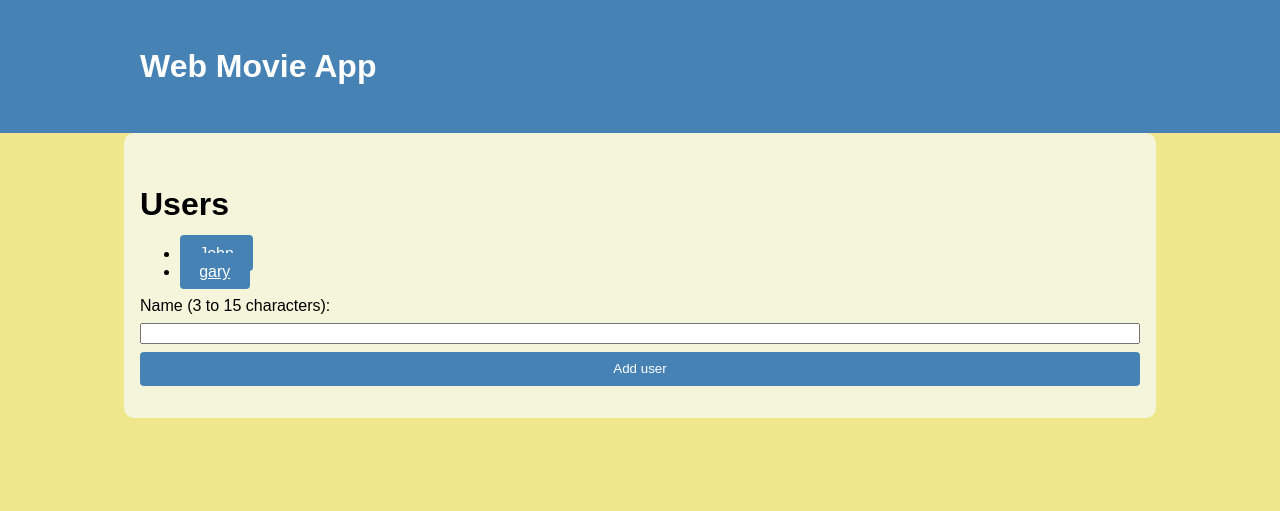
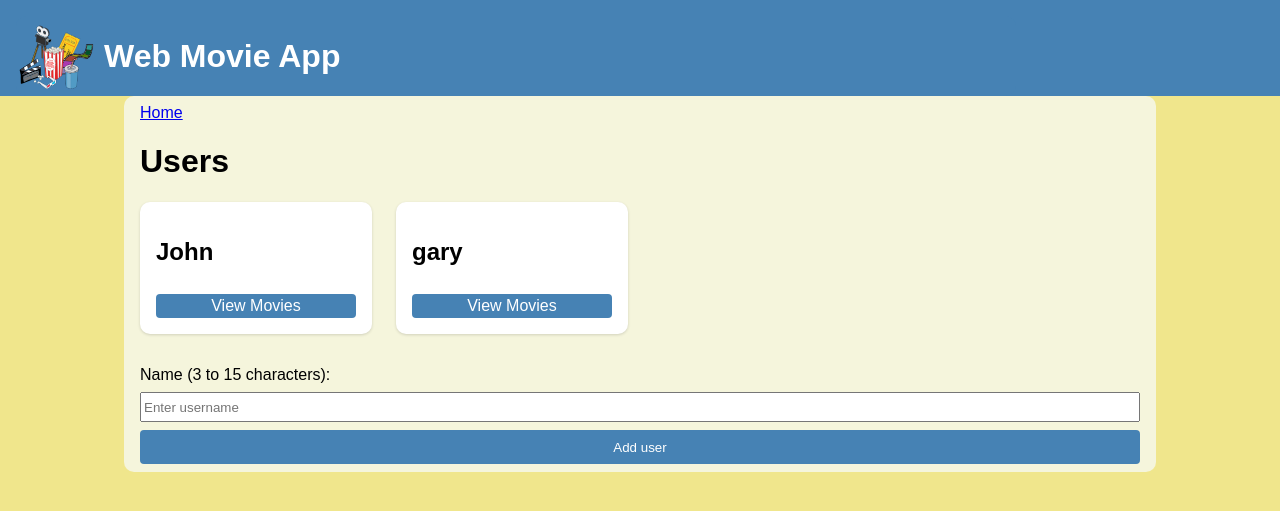
Before and after one commit to dembag/movie-web-app, a Flask app: page / in a window 1280 px wide. Shown: the top 511 px of the page. Run offline with Flask 3, Linux system fonts and the light colour scheme.

Commit message:
Completed style.css. Removed test database.

```diff
--- a/static/style.css
+++ b/static/style.css
@@ -4,15 +4,29 @@ body {
     margin: 0;
 }
 
+/* ---------- Page Layout ---------- */
+.container {
+    max-width: 1000px;
+    margin: 0 auto;
+    padding: 0.5rem 1rem;
+    background-color: beige;
+    border-radius: 10px;
+}
+
+/* ---------- Nav Bar ----------*/
 nav {
     background: steelblue;
     padding:1rem;
+    height: 4rem;
 }
 
 nav .container {
     display: flex;
+    max-width: 1000px;
     align-items: center;
     background-color: steelblue;
+    padding: 0;
+    margin: 0;
 }
 
 .logo {
@@ -30,21 +44,19 @@ nav .container {
     opacity: 0.8;
 }
 
-/* ---------- Page Layout ---------- */
-.container {
-    max-width: 1000px;
-    margin: 0 auto;
-    padding: 2rem 1rem;
-    background-color: beige;
-    border-radius: 10px;
+.movies-logo {
+    height: 80px;
+    padding: 0;
+    margin: 0 0.5rem 0 0;
 }
+
 
 /* ---------- Error Message ---------- */
 .error {
     color: red;
 }
 
-/* ---------- Movie Cards ---------- */
+/* ---------- Cards ---------- */
 .display-cards {
     display: grid;
     grid-template-columns: repeat(auto-fill, minmax(200px, 1fr));
@@ -63,12 +75,14 @@ nav .container {
     gap: 0.5rem;
 }
 
+/* ---------- Movie Cards ---------- */
 .movie-poster {
     width: 100%;
     height: 300px;
     object-fit: cover;
     border-radius: 4px;
 }
+
 
 /* ---------- Forms ---------- */
 form {
@@ -81,6 +95,9 @@ form {
     height: 1.5rem;
 }
 #year {
+    height: 1.5rem;
+}
+#new_user_name {
     height: 1.5rem;
 }
 
@@ -103,6 +120,9 @@ form {
     border: none;
     padding: 0.2rem 0.6rem;
     border-radius: 4px;
+    text-decoration: none;
+    display: inline-block;
+    text-align: center;
 }
 
 .btn-small:hover {
--- a/templates/base.html
+++ b/templates/base.html
@@ -8,10 +8,13 @@
 <body>
     <nav>
         <div class="container">
+            <img class="movies-logo" src="{{ url_for('static', filename='goouttothemovies.svg') }}" alt="Movies Logo.">
             <a href="{{ url_for('index') }}" class="logo"><h1>Web Movie App</h1></a>
+
         </div>
     </nav>
     <main class="container">
+        <a href="{{ url_for('index') }}" class="home">Home</a>
         {% block content %}{% endblock %}
     </main>
 </body>
--- a/templates/index.html
+++ b/templates/index.html
@@ -2,14 +2,16 @@
 {% block content %}
 
 <h1>Users</h1>
-<ul class="user-list">
+
+<div class="display-cards">
     {% for user in users %}
-    <li class="user-entry">
-        <a href="{{ url_for('get_movies', user_id=user.id) }}" class="btn">{{ user.name }}</a>
-    </li>
+    <div class="card">
+        <label for="username"><h2>{{ user.name }}</h2></label>
+        <a id="username" href="{{ url_for('get_movies', user_id=user.id) }}" class="btn-small">View Movies</a>
+    </div>
     {% endfor %}
 </ul>
-
+</div>
 <form action="{{ url_for('create_users') }}" method="post">
     {% if error %}
         <p class="error">{{ error }}</p>
@@ -22,6 +24,7 @@
             minlength="3"
             maxlength="15"
             size="15"
+            placeholder="Enter username"
             required/>
     <input class="btn" type="submit" value="Add user"/>
 </form>
```
Also changed, not shown: data/movies_app.db (deleted), static/goouttothemovies.svg (added).
